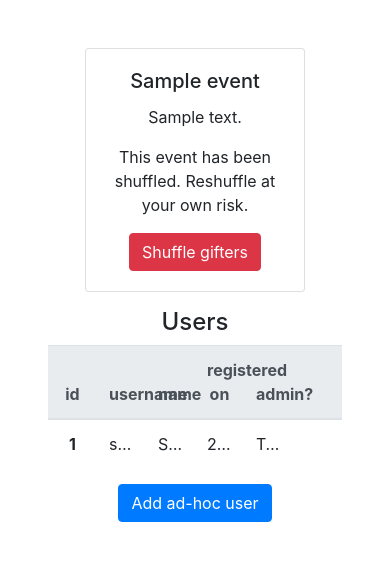
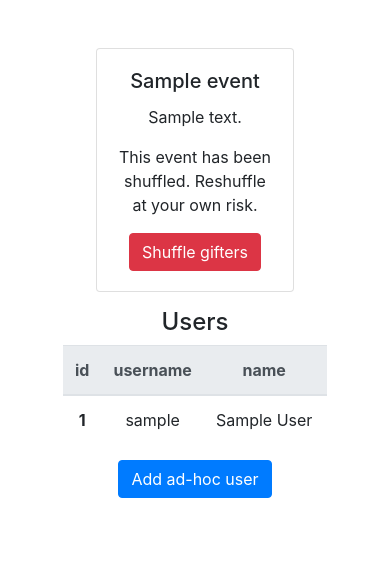
Before and after one commit to jordacai/gifted, a Flask app: page /admin/events/1 in a window 390 px wide. Shown: the part 58-619 px from the top of the page. Run offline with Flask 2, Linux system fonts and the light colour scheme; tables that the repository leaves empty hold one stand-in row (values such as "Sample post"); parts of the project's set-up code (start-up, migrations or seed data) failed here and were passed over; some libraries are stand-ins or nearby versions.

Commit message:
Fixed bug on matchmaking with fewer than two people. Containerized everything, hopefully will fix mobile experience. Preemptively added Flask-WTF.

```diff
--- a/gifted/admin/routes.py
+++ b/gifted/admin/routes.py
@@ -47,11 +47,13 @@ def get_event(event_id):
 @admin.route('/admin/events/<event_id>/matchmake', methods=['POST'])
 def matchmake(event_id):
     users_to_shuffle = request.form.getlist('shuffledUsers')
+    if users_to_shuffle == 0 or users_to_shuffle == 1:
+        flash('A minimum of two are required to shuffle!', 'error')
+        return redirect(url_for('admin.get_event', event_id=event_id))
     event = Event.query.get(event_id)
-    print(event.pairs)
     event.matchmake(users_to_shuffle)
     flash('Shuffled users!', 'success')
-    return render_template('admin_event.html', event=event)
+    return redirect(url_for('admin.get_event', event_id=event_id))
 
 
 @admin.route('/admin/events/<event_id>/delete', methods=['POST'])
--- a/gifted/admin/templates/admin_event.html
+++ b/gifted/admin/templates/admin_event.html
@@ -5,6 +5,7 @@ event
 {% endblock %}
 
 {% block main %}
+<div class="container">
     <div class="card w-75 mb-3">
         <div class="card-body">
             <h5 class="card-title">{{ event.title }}</h5>
@@ -23,6 +24,52 @@ event
                     Shuffle gifters
                 </button>
                 {% endif %}
+            {% endif %}
+        </div>
+    </div>
+</div>
+{% if event.users %}
+<div class="container">
+    <h4>Users</h4>
+    <div class="table-responsive">
+        <table class="table">
+            <thead class="thead-light">
+                <tr>
+                    <th scope="col">id</th>
+                    <th scope="col">username</th>
+                    <th scope="col">name</th>
+                    <th scope="col">registered on</th>
+                    <th scope="col">admin?</th>
+                    <th scope="col"></th>
+                </tr>
+            </thead>
+            <tbody>
+                {% for user in event.users %}
+                <tr>
+                    <th scope="row">{{ user.id }}</th>
+                    <td>{{ user.username }}</td>
+                    <td>{{ user.first_name }} {{ user.last_name }}</td>
+                    <td>{{ user.registered_on }}</td>
+                    <td>{{ user.is_admin | pretty_boolean }}</td>
+                    {% if user.is_admin == 0 %}
+                        <td>
+                            <form action="/admin/users/{{ user.id }}/delete" method="post">
+                                <button class="btn btn-danger btn-sm" type="submit">delete</button>
+                            </form>
+                        </td>
+                    {% endif %}
+                </tr>
+                {% endfor %}
+            </tbody>
+        </table>
+    </div>
+    {% endif %}
+    <button type="button" class="btn btn-primary" data-toggle="modal" data-target="#userModal">
+      Add ad-hoc user
+    </button>
+</div>
+
+<!-- modals -->
 <div class="modal fade" id="shuffleModal" tabindex="-1" role="dialog" aria-labelledby="shuffleModalLabel" aria-hidden="true">
     <div class="modal-dialog" role="document">
         <div class="modal-content">
--- a/gifted/main/templates/event.html
+++ b/gifted/main/templates/event.html
@@ -5,6 +5,7 @@ event
 {% endblock %}
 
 {% block main %}
+<div class="container">
     <div class="row">
         <div class="card text-center w-75 mx-auto mb-4">
             <div class="card-body">
@@ -17,6 +18,8 @@ event
             </div>
         </div>
     </div>
+</div>
+<div class="container">
     {% for user in event.users %}
         {% if user.id != logged_in_user.id %}
             {% if user.id == logged_in_user.pair.giftee_id %}
@@ -59,4 +62,5 @@ event
             {% endif %}
         {% endif %}
     {% endfor %}
+</div>
 {% endblock %}
--- a/gifted/main/templates/index.html
+++ b/gifted/main/templates/index.html
@@ -6,8 +6,9 @@ home
 
 {% block main %}
     {% for event in events %}
+    <div class="container">
         <div class="card-deck">
-            <div class="card mb-3 w-25">
+            <div class="card mb-3" style="max-width: 540px;">
                 <img class="card-img-top" src="/static/xmas-wrapping-paper.jpg" alt="event image">
                 <div class="card-body">
                     <h5 class="card-title">{{ event.title }}</h5>
@@ -24,5 +25,6 @@ home
                 </div>
             </div>
         </div>
+    </div>
     {% endfor %}
 {% endblock %}
--- a/gifted/main/templates/login.html
+++ b/gifted/main/templates/login.html
@@ -5,6 +5,7 @@ login
 {% endblock %}
 
 {% block main %}
+<div class="container">
     <form action="/login" method="post">
         <div class="form-group">
             <input autocomplete="off" autofocus class="form-control" name="username" placeholder="username" type="email">
@@ -14,4 +15,5 @@ login
         </div>
         <button class="btn btn-primary" type="submit">log in</button>
     </form>
+</div>
 {% endblock %}
--- a/gifted/main/templates/register.html
+++ b/gifted/main/templates/register.html
@@ -5,6 +5,7 @@ register
 {% endblock %}
 
 {% block main %}
+<div class="container">
     <form action="/register" method="post" oninput='passwordConfirm.setCustomValidity(passwordConfirm.value != password.value ? "Passwords do not match!" : "")'>
         <div class="form-group">
             {% if email %}
@@ -41,4 +42,5 @@ register
         </div>
         <button class="btn btn-primary" type="submit">register</button>
     </form>
+</div>
 {% endblock %}
--- a/gifted/models.py
+++ b/gifted/models.py
@@ -93,7 +93,7 @@ class Event(db.Model):
         giftees = copy(users)
         random.shuffle(giftees)
 
-        if len(users) == 0:
+        if len(users) == 0 or len(users) == 1:
             return None
 
         if users[-1] == giftees[0]:
--- a/gifted/static/styles.css
+++ b/gifted/static/styles.css
@@ -34,10 +34,6 @@ main tfoot
     font-weight: bold;
 }
 
-.table {
-  table-layout:fixed;
-}
-
 .table td {
   white-space: nowrap;
   overflow: hidden;
--- a/requirements.txt
+++ b/requirements.txt
@@ -6,6 +6,7 @@ Flask-Mail==0.9.1
 Flask-Migrate==2.5.2
 Flask-SQLAlchemy==2.4.0
 flask-talisman==0.7.0
+Flask-WTF==0.14.2
 gunicorn==19.9.0
 itsdangerous==1.1.0
 Jinja2==2.10.1
@@ -17,3 +18,4 @@ python-editor==1.0.4
 six==1.12.0
 SQLAlchemy==1.3.8
 Werkzeug==0.15.6
+WTForms==2.2.1
```
Also changed, not shown: other parts of gifted/admin/templates/admin_event.html (+0 -40 lines), gifted/admin/templates/admin.html (+45 -37 lines), gifted/main/templates/wishlist.html (+7 -2 lines). Lines whose indentation alone changed are shown as unchanged.
